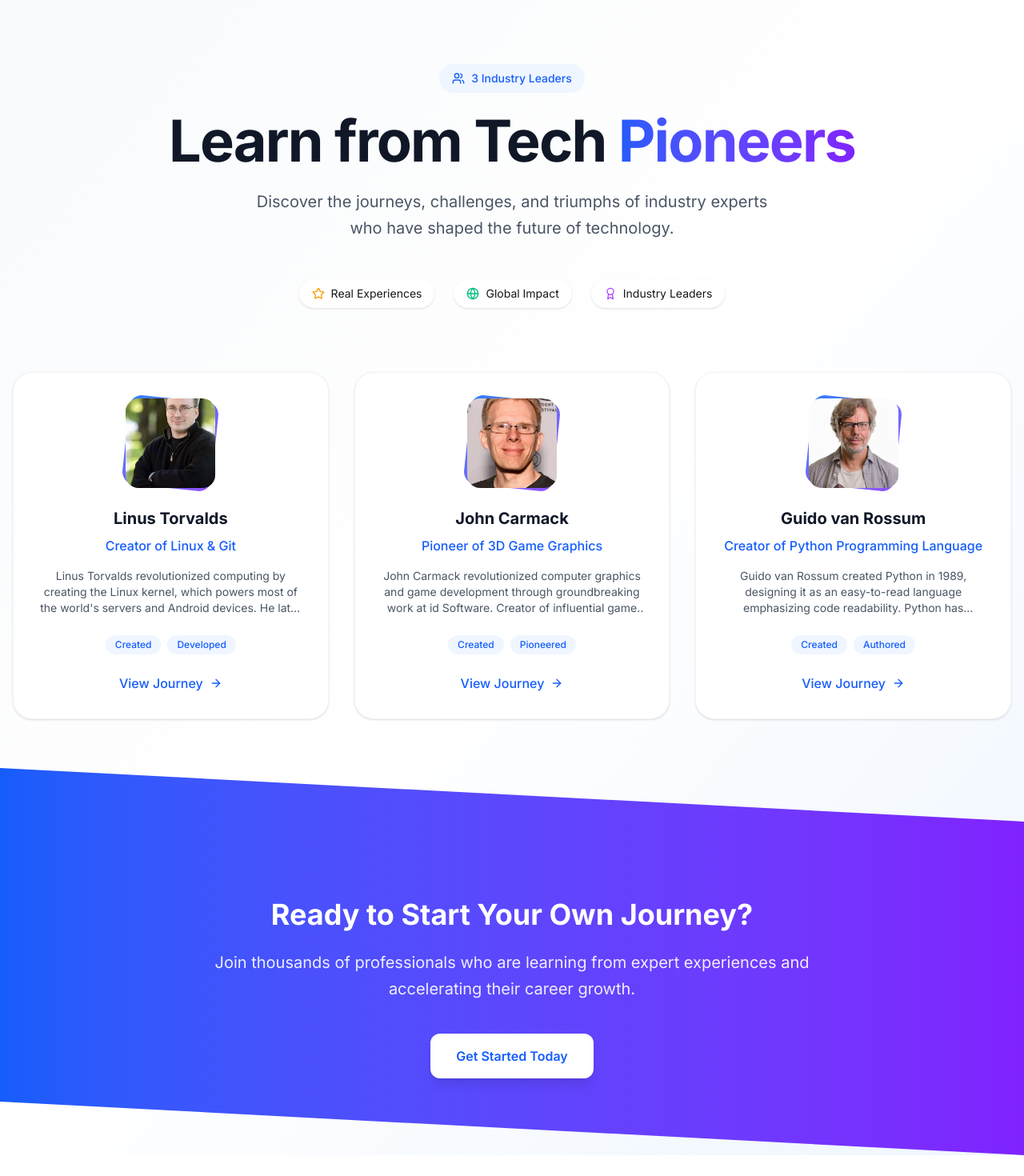
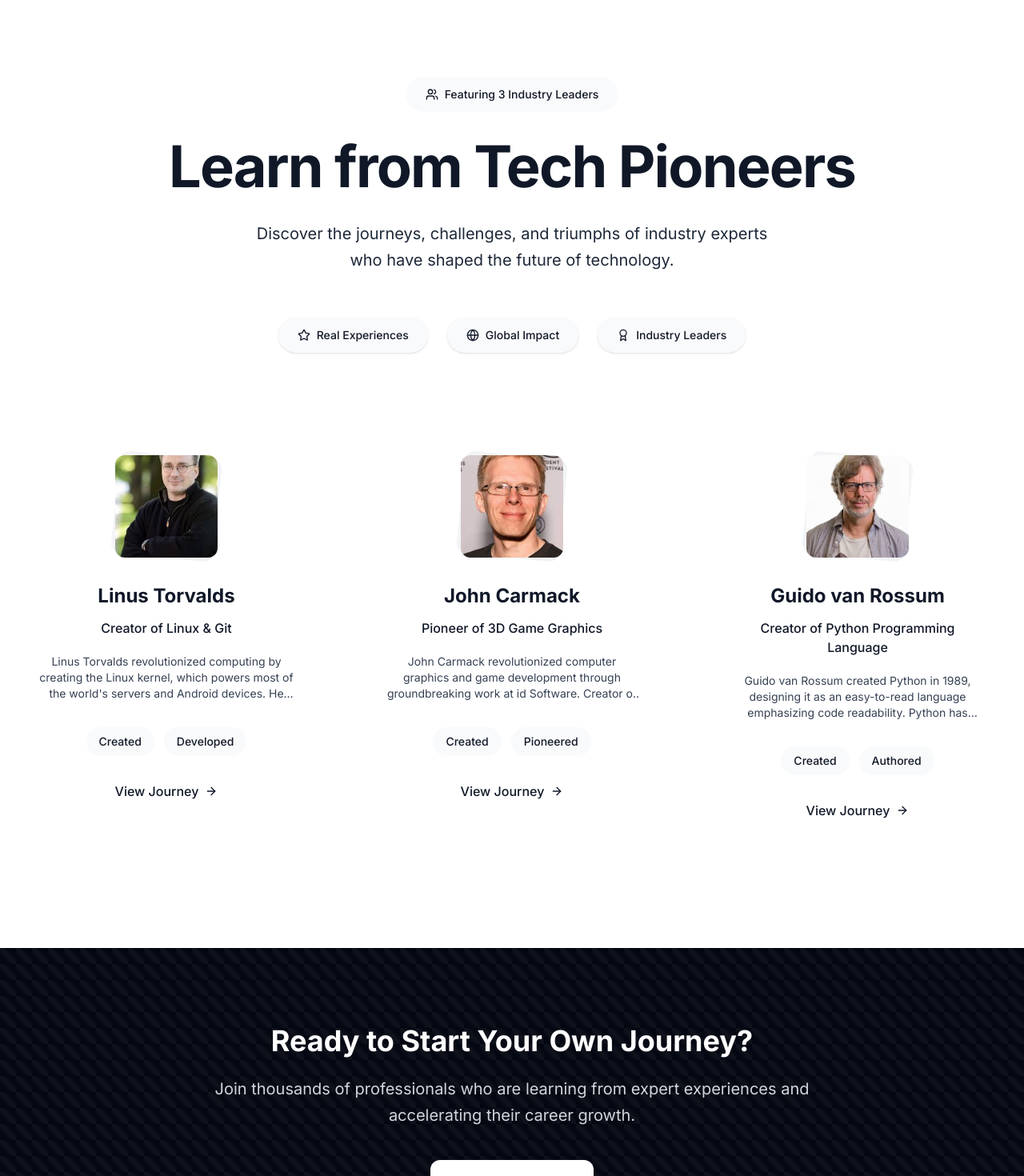
Before and after one commit to AnasHbaieb/journey, a Next.js app: page / in a window 1280 px wide. Shown: the top 1470 px of the page at 80% size. Before the commit the page ends 1444 px from the top, so only its background shows below. Built offline with nearby package versions, Linux system fonts and the light colour scheme.

Commit message:
Enhanced Professional Expert Page

```diff
--- a/app/(landing)/page.tsx
+++ b/app/(landing)/page.tsx
@@ -5,81 +5,79 @@
 
 export default function LandingPage() {
   return (
-    <div className="min-h-screen bg-gradient-to-br from-slate-50 via-white to-blue-50">
+    <div className="min-h-screen bg-white">
       {/* Hero Section */}
-      <section className="container mx-auto px-4 pt-20 pb-32">
-        <div className="text-center mb-20">
-          <div className="inline-flex items-center gap-2 px-4 py-2 bg-blue-50 rounded-full text-blue-600 font-medium text-sm mb-6">
+      <section className="container mx-auto px-4 pt-24 pb-32">
+        <div className="text-center mb-24">
+          <div className="inline-flex items-center gap-2 px-6 py-3 bg-gray-50 rounded-full text-gray-900 font-medium text-sm mb-8">
             <Users className="w-4 h-4" />
-            <span>{experts.length} Industry Leaders</span>
+            <span>Featuring {experts.length} Industry Leaders</span>
           </div>
 
-          <h1 className="text-5xl md:text-7xl font-bold text-gray-900 mb-6 tracking-tight">
+          <h1 className="text-5xl md:text-7xl font-bold text-gray-900 mb-8 tracking-tight">
             Learn from Tech
-            <span className="bg-gradient-to-r from-blue-600 to-violet-600 bg-clip-text text-transparent">
+            <span className="text-gray-900 relative">
               {" "}Pioneers
+              <div className="absolute bottom-2 left-0 w-full h-3 bg-blue-100 -z-10"></div>
             </span>
           </h1>
-          <p className="text-xl text-gray-600 max-w-2xl mx-auto mb-12 leading-relaxed">
+          <p className="text-xl text-gray-800 max-w-2xl mx-auto mb-14 leading-relaxed">
             Discover the journeys, challenges, and triumphs of industry experts who have shaped the future of technology.
           </p>
 
           <div className="flex flex-wrap items-center justify-center gap-6 text-sm">
-            <div className="flex items-center gap-2 px-4 py-2 bg-white rounded-full shadow-sm">
-              <Star className="w-4 h-4 text-amber-500" />
-              <span>Real Experiences</span>
+            <div className="flex items-center gap-2 px-6 py-3 bg-gray-50 rounded-full shadow-sm">
+              <Star className="w-4 h-4 text-gray-900" />
+              <span className="text-gray-900 font-medium">Real Experiences</span>
             </div>
-            <div className="flex items-center gap-2 px-4 py-2 bg-white rounded-full shadow-sm">
-              <Globe className="w-4 h-4 text-emerald-500" />
-              <span>Global Impact</span>
+            <div className="flex items-center gap-2 px-6 py-3 bg-gray-50 rounded-full shadow-sm">
+              <Globe className="w-4 h-4 text-gray-900" />
+              <span className="text-gray-900 font-medium">Global Impact</span>
             </div>
-            <div className="flex items-center gap-2 px-4 py-2 bg-white rounded-full shadow-sm">
-              <Award className="w-4 h-4 text-purple-500" />
-              <span>Industry Leaders</span>
+            <div className="flex items-center gap-2 px-6 py-3 bg-gray-50 rounded-full shadow-sm">
+              <Award className="w-4 h-4 text-gray-900" />
+              <span className="text-gray-900 font-medium">Industry Leaders</span>
             </div>
           </div>
         </div>
 
         {/* Expert Cards Grid */}
-        <div className="grid md:grid-cols-2 lg:grid-cols-3 gap-8 max-w-7xl mx-auto">
+        <div className="grid md:grid-cols-2 lg:grid-cols-3 gap-12 max-w-7xl mx-auto">
           {experts.map((expert) => (
             <Link
               key={expert.id}
               href={`/journey/${expert.slug}`}
-              className="group relative bg-white rounded-3xl p-8 shadow-sm hover:shadow-xl transition-all duration-300 border border-gray-100"
+              className="group relative bg-white rounded-xl p-8 hover:shadow-[0_8px_30px_rgb(0,0,0,0.12)] transition-all duration-300"
             >
-              {/* Pattern Background */}
-              <div className="absolute inset-0 bg-gradient-to-br from-blue-50/50 to-purple-50/50 rounded-3xl opacity-0 group-hover:opacity-100 transition-opacity" />
-
               <div className="relative">
                 {/* Expert Image */}
-                <div className="relative w-28 h-28 mx-auto mb-6">
-                  <div className="absolute inset-0 bg-gradient-to-br from-blue-500 to-violet-500 rounded-2xl rotate-6 group-hover:rotate-12 transition-transform" />
+                <div className="relative w-32 h-32 mx-auto mb-8">
+                  <div className="absolute inset-0 bg-gray-100 rounded-xl rotate-6 group-hover:rotate-12 transition-transform" />
                   <Image
                     src={expert.photo || "/placeholder.svg"}
                     alt={expert.name}
-                    width={112}
-                    height={112}
-                    className="relative w-full h-full object-cover rounded-2xl"
+                    width={128}
+                    height={128}
+                    className="relative w-full h-full object-cover rounded-xl"
                   />
                 </div>
 
                 {/* Expert Info */}
                 <div className="text-center">
-                  <h3 className="text-xl font-bold text-gray-900 mb-2 group-hover:text-blue-600 transition-colors">
+                  <h3 className="text-2xl font-bold text-gray-900 mb-3">
                     {expert.name}
                   </h3>
 
-                  <p className="text-blue-600 font-medium mb-4">{expert.title}</p>
+                  <p className="text-gray-900 font-medium mb-5">{expert.title}</p>
 
-                  <p className="text-gray-600 text-sm mb-6 line-clamp-3">{expert.about}</p>
+                  <p className="text-gray-700 text-sm mb-8 line-clamp-3">{expert.about}</p>
 
                   {/* Achievements Preview */}
-                  <div className="flex flex-wrap justify-center gap-2 mb-6">
+                  <div className="flex flex-wrap justify-center gap-3 mb-8">
                     {expert.achievements.slice(0, 2).map((achievement, index) => (
                       <span
                         key={index}
-                        className="px-3 py-1 bg-blue-50 text-blue-600 text-xs font-medium rounded-full"
+                        className="px-4 py-2 bg-gray-50 text-gray-900 text-sm font-medium rounded-full"
                       >
                         {achievement.split(" ")[0]}
                       </span>
@@ -87,7 +85,7 @@
                   </div>
 
                   {/* View Journey Button */}
-                  <div className="inline-flex items-center gap-2 text-blue-600 font-medium group-hover:gap-3 transition-all">
+                  <div className="inline-flex items-center gap-2 text-gray-900 font-medium group-hover:gap-3 transition-all">
                     <span>View Journey</span>
                     <ArrowRight className="w-4 h-4" />
                   </div>
@@ -99,15 +97,15 @@
       </section>
 
       {/* CTA Section */}
-      <section className="relative">
-        <div className="absolute inset-0 bg-gradient-to-r from-blue-600 to-violet-600 skew-y-3 transform origin-bottom-right" />
-        <div className="relative container mx-auto px-4 py-24">
-          <div className="max-w-3xl mx-auto text-center text-white">
-            <h2 className="text-4xl font-bold mb-6">Ready to Start Your Own Journey?</h2>
-            <p className="text-xl opacity-90 mb-10 leading-relaxed">
+      <section className="relative bg-gray-950 py-24">
+        <div className="absolute inset-0 bg-[linear-gradient(45deg,transparent_25%,rgba(68,68,68,.2)_50%,transparent_75%,transparent_100%)] bg-[length:20px_20px]" />
+        <div className="relative container mx-auto px-4">
+          <div className="max-w-3xl mx-auto text-center">
+            <h2 className="text-4xl font-bold text-white mb-6">Ready to Start Your Own Journey?</h2>
+            <p className="text-xl text-gray-300 mb-10 leading-relaxed">
               Join thousands of professionals who are learning from expert experiences and accelerating their career growth.
             </p>
-            <button className="bg-white text-blue-600 px-8 py-4 rounded-xl font-semibold hover:bg-blue-50 transition-colors shadow-lg">
+            <button className="bg-white text-gray-900 px-8 py-4 rounded-xl font-semibold hover:bg-gray-50 transition-colors">
               Get Started Today
             </button>
           </div>
```
